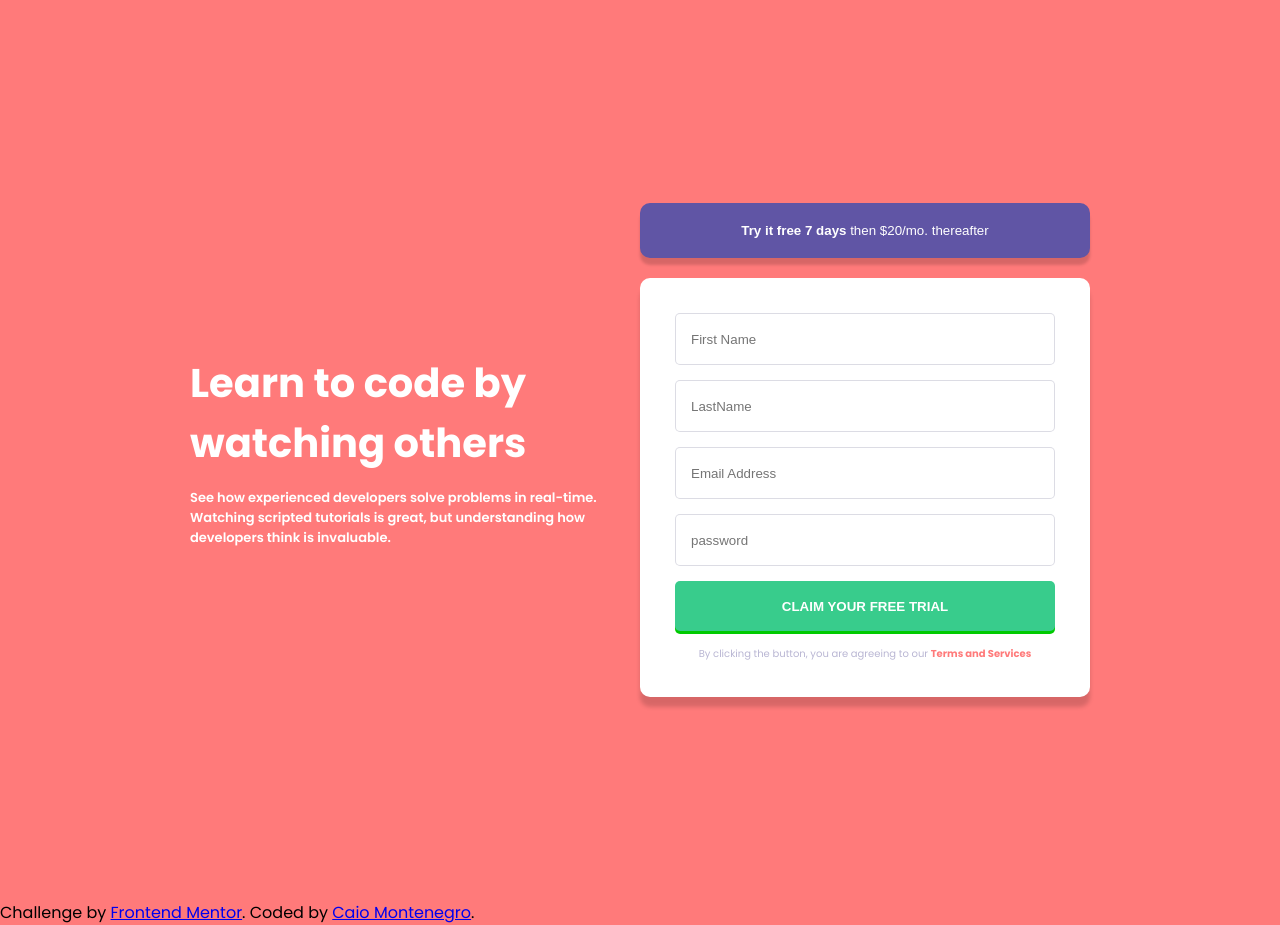
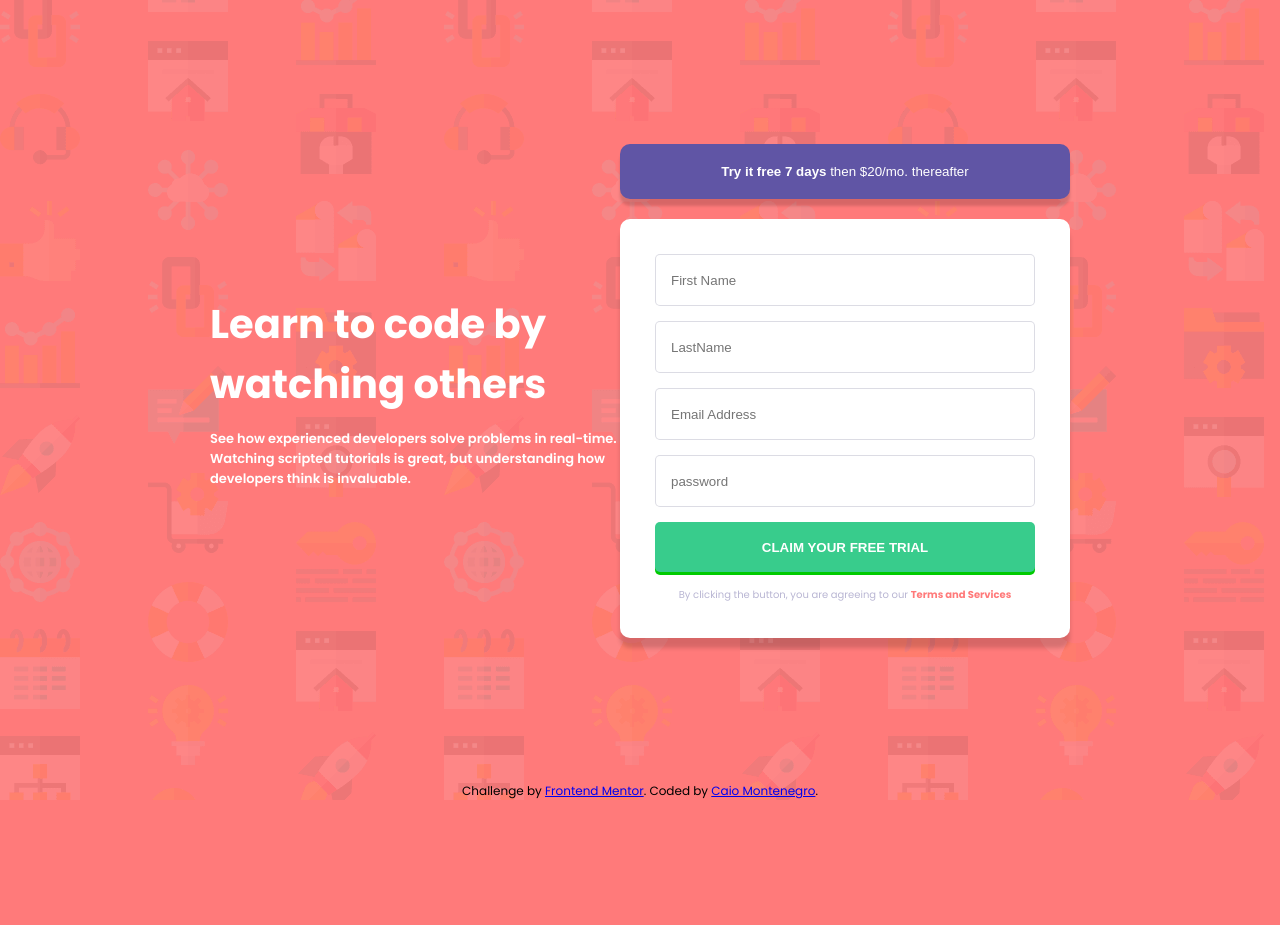
Before and after one commit to caiomontenegro/component_signupForm, a plain HTML site: page index.html in a window 1280 px wide. After the commit the page ends 800 px from the top, so only its background shows below. Drawn offline with Linux system fonts and the light colour scheme.

Commit message:
background style updated

```diff
--- a/scss/style.scss
+++ b/scss/style.scss
@@ -6,8 +6,15 @@
     border: 0;
 }
 
+html, body {
+    height: 100%;
+}
+
 body {
+    display: flex;
+    flex-direction: column;
     background: $color-Red;
+    background-image: url(../images/bg-intro-desktop.png);
     font-family: Poppins;
     font-size: 16px;
 }
@@ -16,9 +23,8 @@ body {
     display: flex;
     justify-content: space-between;
     align-items: center;
-    margin: 200px auto;
+    margin: auto;
     max-width: 900px;
-    height: 500px;
 }
 
 .description {
@@ -98,3 +104,9 @@ body {
         font-weight: 700;
     }
 }
+
+footer {
+    padding: 0;
+    text-align: center;
+    font-size: 12px;
+}
```
Also changed, not shown: css/style.css, 1 other file.
